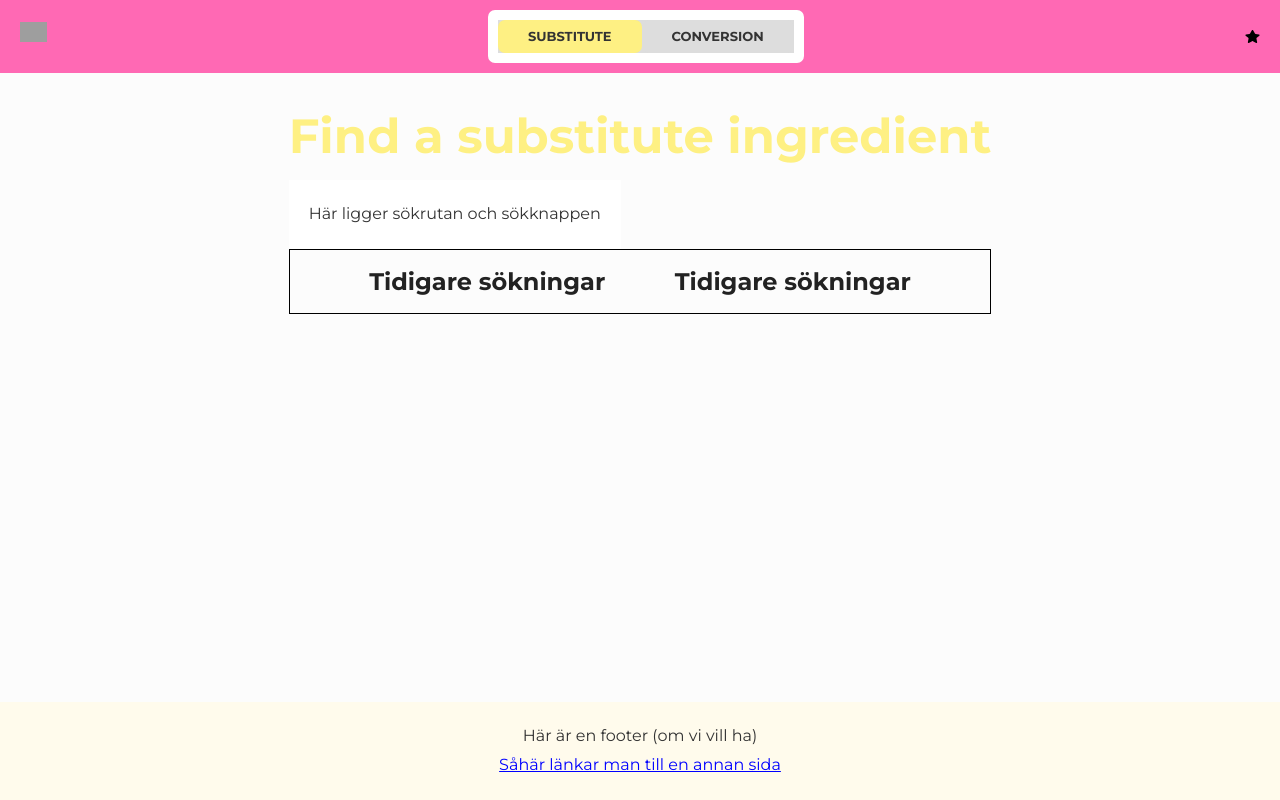
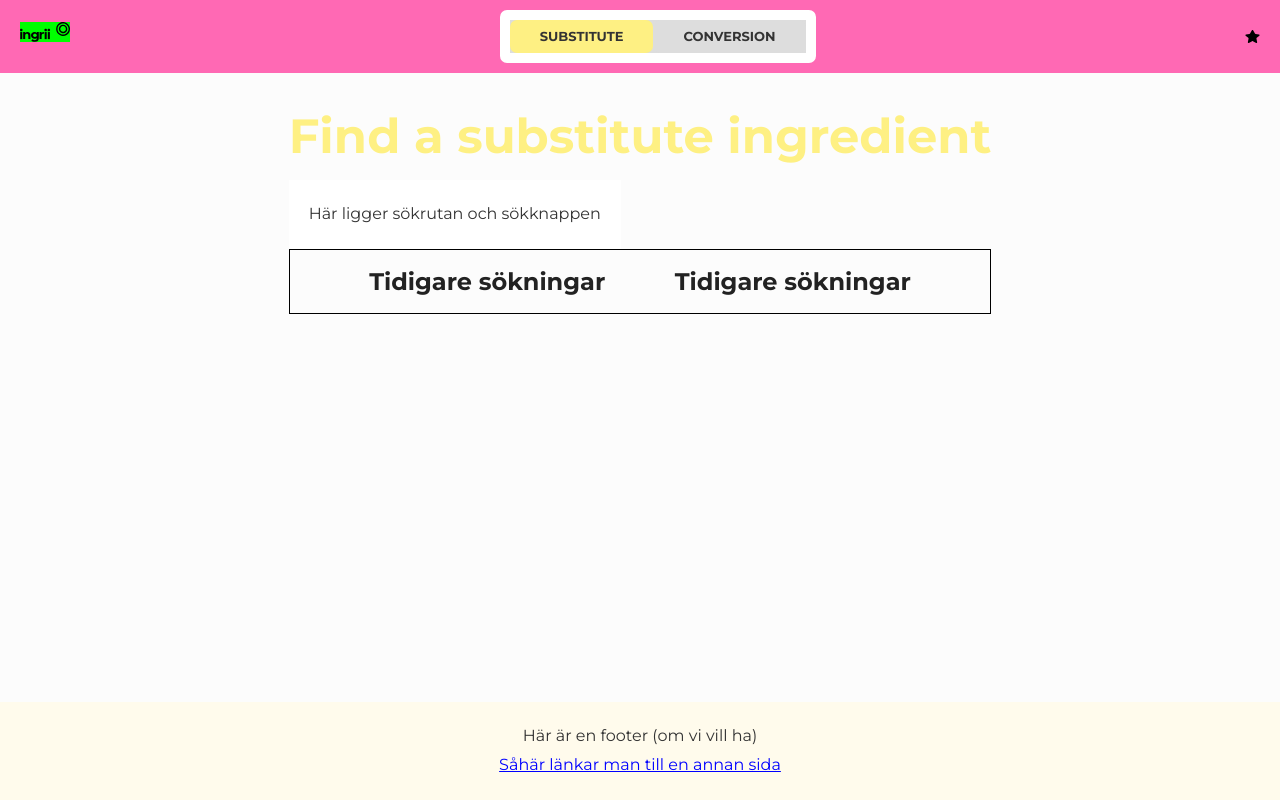
Before and after one commit to Annaaste/reactproject, a Next.js app: page / in a window 1280 px wide. Built offline with nearby package versions, Linux system fonts and the light colour scheme; grey boxes are pictures that could not be loaded.

Commit message:
changed the img logo to ingrii-logo in navbar

```diff
--- a/components/Navbar/Navbar.jsx
+++ b/components/Navbar/Navbar.jsx
@@ -8,12 +8,12 @@ const Navbar = () => {
       <Link href="/">
         <a aria-label='Gå till startsidan'>
           <img
-            src="../images/logo.png"
+            src="../images/Ingrii Black 1.svg"
             className={styles.logo}
             //Berättar för screenreaders att loggan går till startsidan
             alt="Logga med namnet ingrii och en cirkel på slutet "
           />
-      </a>
+        </a>
       </Link>
       <div className={styles.mainMenu}>
         <Link href="/"><a className={styles.menuSubstitute}>Substitute </a></Link>
@@ -26,7 +26,7 @@ const Navbar = () => {
         src="/images/icons/starIcon.svg"
       />
     </nav>
-   );
+  );
 }
 
 export default Navbar;
```
